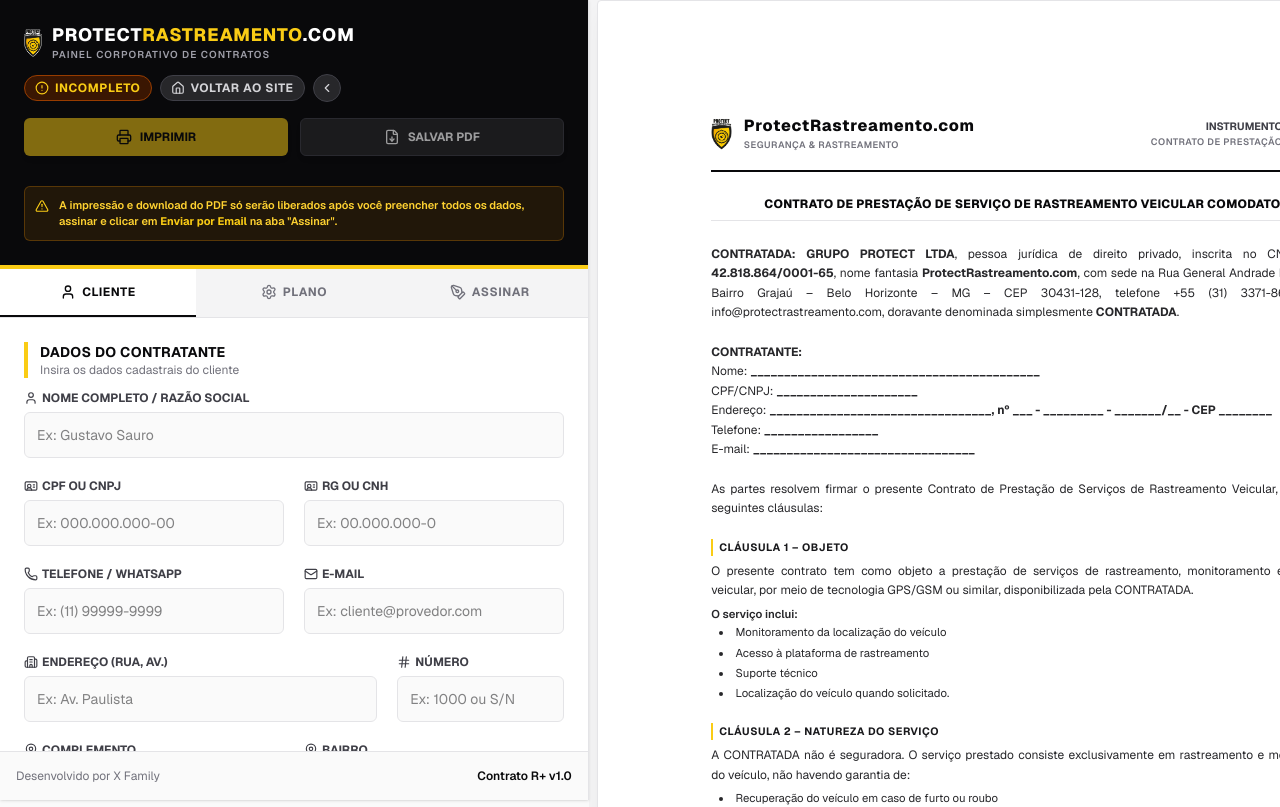
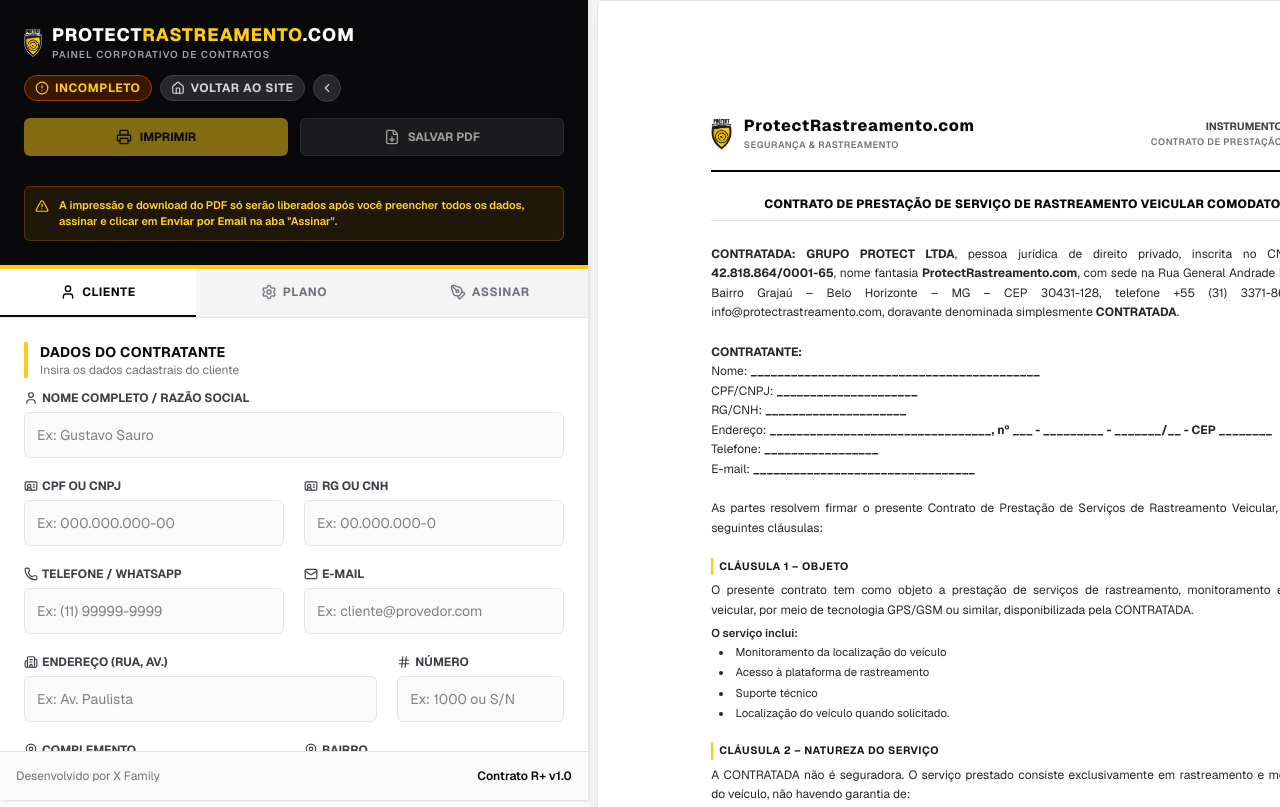
Before and after one commit to guhrizzo/contrato_rastreamento, a Next.js app: page / in a window 1280 px wide. Shown: the top 807 px of the page. Built offline with nearby package versions, Linux system fonts and the light colour scheme.

Commit message:
Update page.tsx

```diff
--- a/app/page.tsx
+++ b/app/page.tsx
@@ -1677,6 +1677,7 @@
                   <strong>CONTRATANTE:</strong><br />
                   Nome: <strong>{data.clientName || "___________________________________________"}</strong><br />
                   CPF/CNPJ: <strong>{data.clientDoc || "_____________________"}</strong><br />
+                  RG/CNH: <strong>{data.clientRg || "_____________________"}</strong><br />
                   Endereço: <strong>{data.clientAddress || "_________________________________"}, nº {data.clientNumber || "___"} - {data.clientBairro || "_________"} - {data.clientCity || "_______"}/{data.clientState || "__"} - CEP {data.clientCep || "________"}</strong><br />
                   Telefone: <strong>{data.clientPhone || "_________________"}</strong><br />
                   E-mail: <strong>{data.clientEmail || "_________________________________"}</strong>
```
